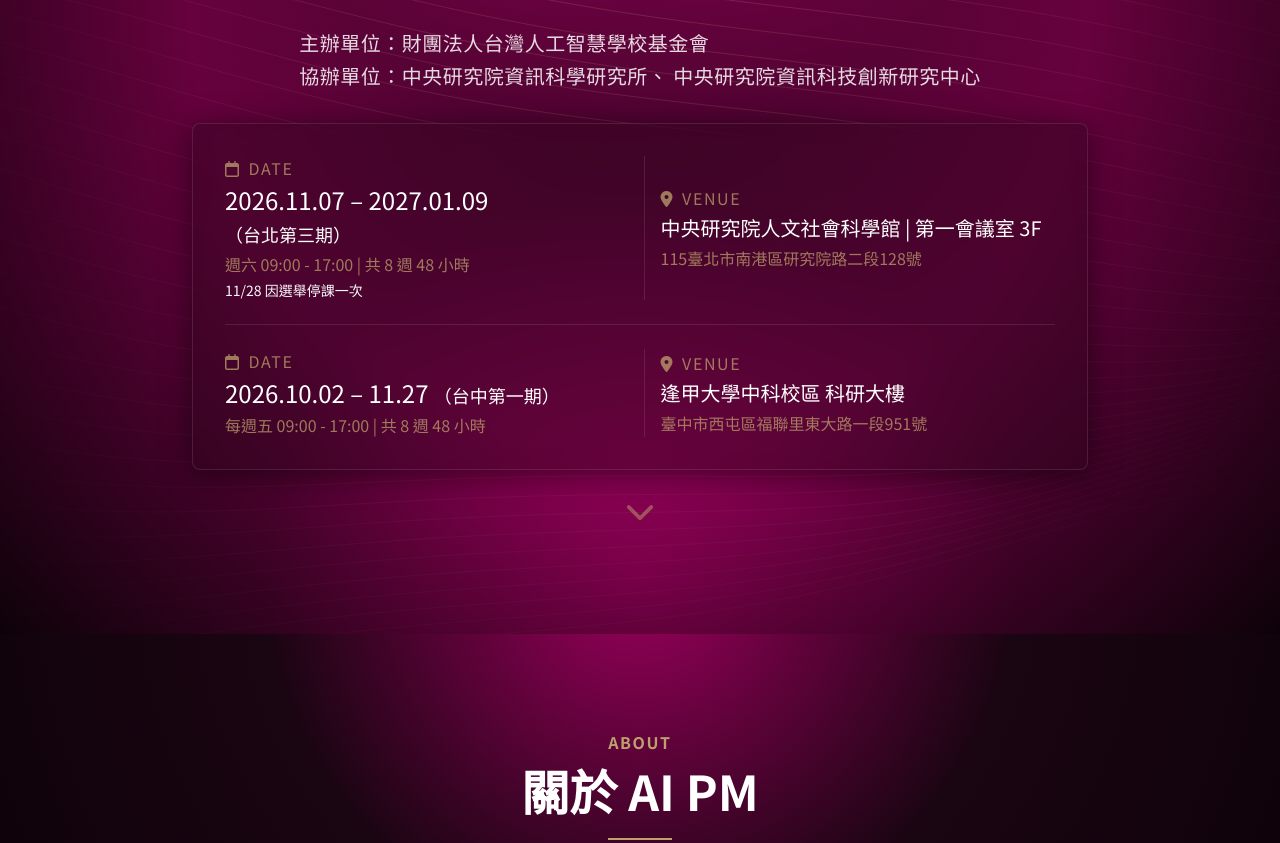
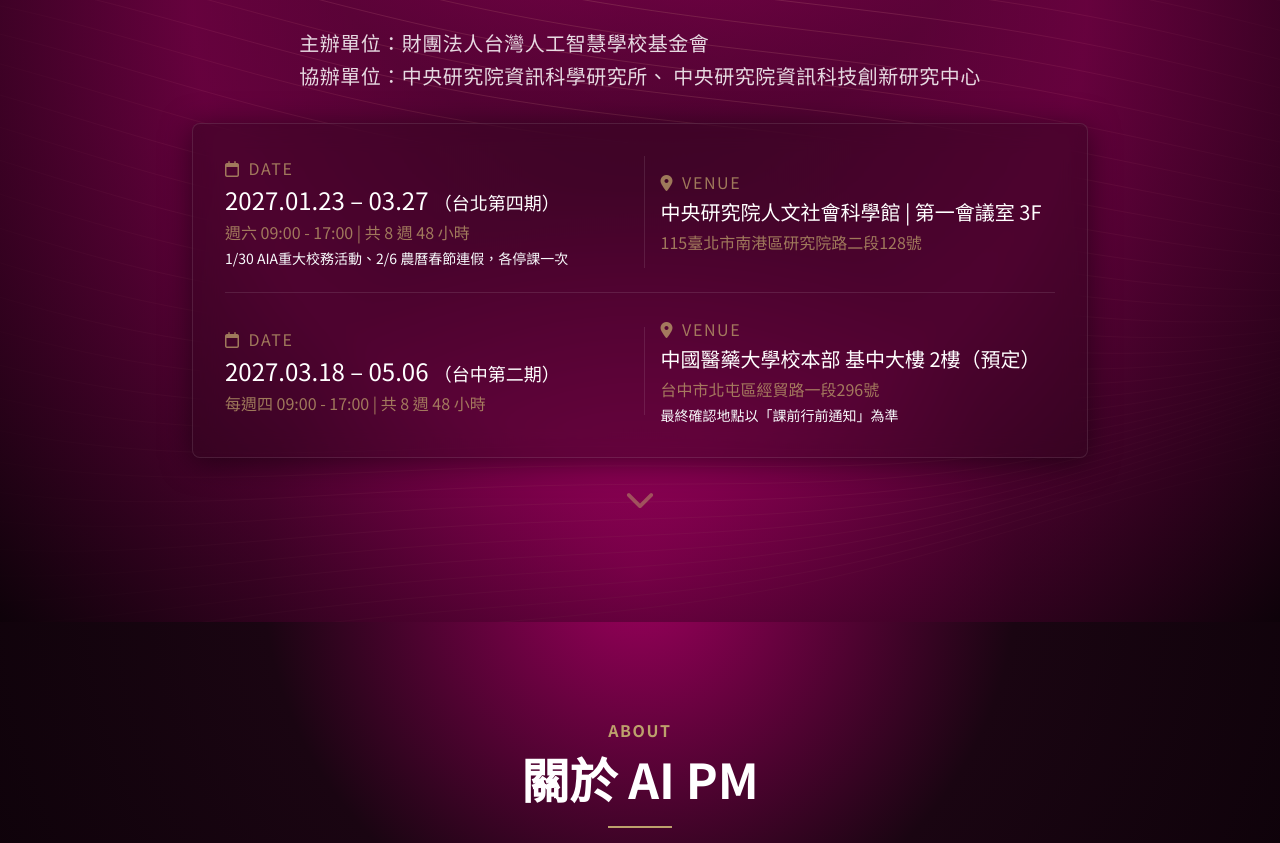
Before and after one commit to Taiwan-AI-Academy/aipm2026.aiacademy.tw, a plain HTML site: page index.html in a window 1280 px wide. Shown: the part 628-1471 px from the top of the page. Drawn offline with nearby package versions, Linux system fonts and the light colour scheme; animation ran at ten frames a second; a web font is replaced by a local one.

Commit message:
feat(registration): [ANTIGRAVITY] update sessions to tp4/tc2 and site metadata
- Update page title, OG/Twitter title (remove 2026), descriptions, and image URLs to aipm.aiacademy.tw
- Update Taipei session to 4th cohort (2027.01.23-03.27, break notes, admission-aipm-tp4)
- Update Taichung session to 2nd cohort (2027.03.18-05.06, CMU venue, admission-aipm-tc2)
- Sync navigation, hero card, registration section, floating CTA, and JS switcher

Co-Authored-By: AntiGravity <noreply@example.com>

```diff
--- a/index.html
+++ b/index.html
@@ -3,20 +3,20 @@
 <head>
     <meta charset="UTF-8">
     <meta name="viewport" content="width=device-width, initial-scale=1.0">
-    <title>2026 AI PM 班 | 台灣人工智慧學校</title>
-    <meta name="description" content="台灣人工智慧學校 AI PM 班，透過大量 AI 硬技能實作操練，搭配案例研討與小組專案協作，打造軟硬實力兼具的全方位 AI 產品經理。2026.11.07-2027.01.09 每週六上課。">
+    <title>AI PM 班 | 台灣人工智慧學校</title>
+    <meta name="description" content="台灣人工智慧學校 AI PM 班，透過大量 AI 硬技能實作操練，搭配案例研討與小組專案協作，打造軟硬實力兼具的全方位 AI 產品經理。2027.01.23-03.27 每週六上課。">
 
     <!-- Open Graph / Facebook -->
     <meta property="og:type" content="website">
-    <meta property="og:title" content="2026 AI PM 班 | 台灣人工智慧學校">
-    <meta property="og:description" content="台灣人工智慧學校 AI PM 班，打造軟硬實力兼具的全方位 AI 產品經理。2026.11.07-2027.01.09 每週六上課。">
-    <meta property="og:image" content="http://aipm2026.aiacademy.tw/assets/aipm-preview2.png">
+    <meta property="og:title" content="AI PM 班 | 台灣人工智慧學校">
+    <meta property="og:description" content="台灣人工智慧學校 AI PM 班，打造軟硬實力兼具的全方位 AI 產品經理。2027.01.23-03.27 每週六上課。">
+    <meta property="og:image" content="https://aipm.aiacademy.tw/assets/aipm-preview2.png">
 
     <!-- Twitter -->
     <meta property="twitter:card" content="summary_large_image">
-    <meta property="twitter:title" content="2026 AI PM 班 | 台灣人工智慧學校">
-    <meta property="twitter:description" content="台灣人工智慧學校 AI PM 班，打造軟硬實力兼具的全方位 AI 產品經理。2026.11.07-2027.01.09 每週六上課。">
-    <meta property="twitter:image" content="http://aipm2026.aiacademy.tw/assets/aipm-preview2.png">
+    <meta property="twitter:title" content="AI PM 班 | 台灣人工智慧學校">
+    <meta property="twitter:description" content="台灣人工智慧學校 AI PM 班，打造軟硬實力兼具的全方位 AI 產品經理。2027.01.23-03.27 每週六上課。">
+    <meta property="twitter:image" content="https://aipm.aiacademy.tw/assets/aipm-preview2.png">
 
     <!-- Google tag (gtag.js) -->
     <script async src="https://www.googletagmanager.com/gtag/js?id=G-B6862W9FBG"></script>
@@ -303,9 +303,9 @@
                         </button>
                         <div class="absolute right-0 top-full pt-1 opacity-0 invisible group-hover:opacity-100 group-hover:visible transition-all duration-200 z-50">
                             <div class="bg-obsidian/95 border border-prestigeGold/30 rounded-sm min-w-max py-1" style="backdrop-filter: blur(12px); -webkit-backdrop-filter: blur(12px);">
-                                <a href="https://aiacademy.tw/admission-aipm-tp3/" target="_blank" class="block px-5 py-2.5 text-sm text-prestigeGold hover:bg-white/5 transition-colors whitespace-nowrap">台北班報名簡章</a>
+                                <a href="https://aiacademy.tw/admission-aipm-tp4/" target="_blank" class="block px-5 py-2.5 text-sm text-prestigeGold hover:bg-white/5 transition-colors whitespace-nowrap">台北班報名簡章</a>
                                 <div class="border-t border-white/10 mx-3"></div>
-                                <a href="https://aiacademy.tw/admission-aipm-tc1/" target="_blank" class="block px-5 py-2.5 text-sm text-prestigeGold hover:bg-white/5 transition-colors whitespace-nowrap">台中班報名簡章</a>
+                                <a href="https://aiacademy.tw/admission-aipm-tc2/" target="_blank" class="block px-5 py-2.5 text-sm text-prestigeGold hover:bg-white/5 transition-colors whitespace-nowrap">台中班報名簡章</a>
                             </div>
                         </div>
                     </div>
@@ -326,8 +326,8 @@
                 <a href="#instructors" class="block px-3 py-2 text-base font-medium text-white hover:text-prestigeGold hover:bg-white/5 rounded-md">特邀講者</a>
                 <a href="#schedule" class="block px-3 py-2 text-base font-medium text-white hover:text-prestigeGold hover:bg-white/5 rounded-md">課程表</a>
                 <a href="#register" class="block px-3 py-2 text-base font-bold text-prestigeGold hover:bg-white/5 rounded-md">報名資訊</a>
-                <a href="https://aiacademy.tw/admission-aipm-tp3/" target="_blank" class="block px-3 py-2 pl-6 text-sm font-medium text-prestigeGold/80 hover:text-prestigeGold hover:bg-white/5 rounded-md">↳ 台北班報名簡章</a>
-                <a href="https://aiacademy.tw/admission-aipm-tc1/" target="_blank" class="block px-3 py-2 pl-6 text-sm font-medium text-prestigeGold/80 hover:text-prestigeGold hover:bg-white/5 rounded-md">↳ 台中班報名簡章</a>
+                <a href="https://aiacademy.tw/admission-aipm-tp4/" target="_blank" class="block px-3 py-2 pl-6 text-sm font-medium text-prestigeGold/80 hover:text-prestigeGold hover:bg-white/5 rounded-md">↳ 台北班報名簡章</a>
+                <a href="https://aiacademy.tw/admission-aipm-tc2/" target="_blank" class="block px-3 py-2 pl-6 text-sm font-medium text-prestigeGold/80 hover:text-prestigeGold hover:bg-white/5 rounded-md">↳ 台中班報名簡章</a>
             </div>
         </div>
     </nav>
@@ -376,13 +376,13 @@
             <!-- Date & Venue Card -->
             <div class="mt-8 flex justify-center fade-up">
                 <div class="glass-card p-6 md:p-8 rounded-lg max-w-4xl w-full flex flex-col gap-0">
-                    <!-- 第三期 -->
+                    <!-- 台北第四期 -->
                     <div class="flex flex-col md:flex-row justify-between items-start md:items-center gap-4 pb-6 border-b border-white/10">
                         <div class="text-left w-full md:flex-1 md:border-r border-white/10 md:pr-6">
                             <div class="text-base text-label uppercase tracking-widest mb-1"><i class="fa-regular fa-calendar mr-2"></i>Date</div>
-                            <div class="text-2xl text-white" style="font-family: 'Noto Sans TC', sans-serif;">2026.11.07 – 2027.01.09 <span class="text-lg">（台北第三期）</span></div>
+                            <div class="text-2xl text-white" style="font-family: 'Noto Sans TC', sans-serif;">2027.01.23 – 03.27 <span class="text-lg">（台北第四期）</span></div>
                             <div class="text-base text-label mt-1">週六 09:00 - 17:00 | 共 8 週 48 小時</div>
-                            <div class="text-sm text-label/80 mt-1">11/28 因選舉停課一次</div>
+                            <div class="text-sm text-label/80 mt-1">1/30 AIA重大校務活動、2/6 農曆春節連假，各停課一次</div>
                         </div>
                         <div class="text-left w-full md:flex-1">
                             <div class="text-base text-label uppercase tracking-widest mb-1"><i class="fa-solid fa-location-dot mr-2"></i>Venue</div>
@@ -392,19 +392,20 @@
                             <div class="text-base text-label mt-1">115臺北市南港區研究院路二段128號</div>
                         </div>
                     </div>
-                    <!-- 第三期 -->
+                    <!-- 台中第二期 -->
                     <div class="flex flex-col md:flex-row justify-between items-start md:items-center gap-4 pt-6">
                         <div class="text-left w-full md:flex-1 md:border-r border-white/10 md:pr-6">
                             <div class="text-base text-label uppercase tracking-widest mb-1"><i class="fa-regular fa-calendar mr-2"></i>Date</div>
-                            <div class="text-2xl text-white" style="font-family: 'Noto Sans TC', sans-serif;">2026.10.02 – 11.27 <span class="text-lg">（台中第一期）</span></div>
-                            <div class="text-base text-label mt-1">每週五 09:00 - 17:00 | 共 8 週 48 小時</div>
+                            <div class="text-2xl text-white" style="font-family: 'Noto Sans TC', sans-serif;">2027.03.18 – 05.06 <span class="text-lg">（台中第二期）</span></div>
+                            <div class="text-base text-label mt-1">每週四 09:00 - 17:00 | 共 8 週 48 小時</div>
                         </div>
                         <div class="text-left w-full md:flex-1">
                             <div class="text-base text-label uppercase tracking-widest mb-1"><i class="fa-solid fa-location-dot mr-2"></i>Venue</div>
                             <div class="text-xl text-white">
-                                <a href="https://maps.app.goo.gl/xn9TFUD7gPZgsCPs5" target="_blank" rel="noopener noreferrer" class="hover:text-prestigeGold transition-colors">逢甲大學中科校區 科研大樓</a>
-                            </div>
-                            <div class="text-base text-label mt-1">臺中市西屯區福聯里東大路一段951號</div>
+                                <a href="https://www.google.com/maps/search/?api=1&query=%E5%8F%B0%E4%B8%AD%E5%B8%82%E5%8C%97%E5%B1%AF%E5%8D%80%E7%B6%93%E8%B2%BF%E8%B7%AF%E4%B8%80%E6%AE%B5296%E8%99%9F" target="_blank" rel="noopener noreferrer" class="hover:text-prestigeGold transition-colors">中國醫藥大學校本部 基中大樓 2樓（預定）</a>
+                            </div>
+                            <div class="text-base text-label mt-1">台中市北屯區經貿路一段296號</div>
+                            <div class="text-sm text-label/80 mt-1">最終確認地點以「課前行前通知」為準</div>
                         </div>
                     </div>
                 </div>
@@ -1147,11 +1148,11 @@
                 <div class="flex gap-1 bg-white/5 rounded-lg p-1">
                     <button id="tab-taipei" onclick="switchSession('taipei')"
                         class="px-6 py-2 rounded-md text-base font-bold transition-all duration-200 bg-prestigeGold text-obsidian">
-                        台北第三期
+                        台北第四期
                     </button>
                     <button id="tab-taichung" onclick="switchSession('taichung')"
                         class="px-6 py-2 rounded-md text-base font-bold transition-all duration-200 text-white/70 hover:text-white">
-                        台中第一期
+                        台中第二期
                     </button>
                 </div>
             </div>
@@ -1169,8 +1170,9 @@
                         <div>
                             <div class="text-white font-bold">日期</div>
                             <p class="text-body" id="reg-date">
-                                2026.11.07 – 2027.01.09<br>
-                                週六 09:00 - 17:00 | 共 8 週 48 小時
+                                2027.01.23 – 03.27<br>
+                                週六 09:00 - 17:00 | 共 8 週 48 小時<br>
+                                <span class="text-sm text-label/80">1/30 AIA重大校務活動、2/6 農曆春節連假，各停課一次</span>
                             </p>
                         </div>
                     </div>
@@ -1222,7 +1224,7 @@
             <!-- CTA -->
             <div class="text-center fade-up">
                 <p class="text-xl text-body mb-8 max-w-2xl mx-auto">8 週密集培訓，從 Prompt Engineering 到 Vibe Coding，<br class="hidden md:inline">成為 AI 時代的全方位產品經理。</p>
-                <a id="reg-cta-btn" href="https://aiacademy.tw/admission-aipm-tp3/" target="_blank" onclick="gtag('event', 'click_registration', {'event_category': 'engagement', 'event_label': 'section_cta'});" class="inline-block bg-prestigeGold hover:bg-prestigeGoldHover text-obsidian font-bold text-xl px-12 py-4 rounded-sm tracking-widest uppercase transition-all duration-300 shadow-[0_0_20px_rgba(189,161,108,0.4)] hover:shadow-[0_0_40px_rgba(189,161,108,0.6)]">
+                <a id="reg-cta-btn" href="https://aiacademy.tw/admission-aipm-tp4/" target="_blank" onclick="gtag('event', 'click_registration', {'event_category': 'engagement', 'event_label': 'section_cta'});" class="inline-block bg-prestigeGold hover:bg-prestigeGoldHover text-obsidian font-bold text-xl px-12 py-4 rounded-sm tracking-widest uppercase transition-all duration-300 shadow-[0_0_20px_rgba(189,161,108,0.4)] hover:shadow-[0_0_40px_rgba(189,161,108,0.6)]">
                     台北班報名簡章
                 </a>
             </div>
@@ -1233,8 +1235,8 @@
     <!-- Floating CTA Button -->
     <div class="floating-cta-wrapper" aria-label="報名簡章">
         <div class="floating-cta-panel">
-            <a href="https://aiacademy.tw/admission-aipm-tp3/" target="_blank" class="floating-cta-item">台北班報名簡章</a>
-            <a href="https://aiacademy.tw/admission-aipm-tc1/" target="_blank" class="floating-cta-item">台中班報名簡章</a>
+            <a href="https://aiacademy.tw/admission-aipm-tp4/" target="_blank" class="floating-cta-item">台北班報名簡章</a>
+            <a href="https://aiacademy.tw/admission-aipm-tc2/" target="_blank" class="floating-cta-item">台中班報名簡章</a>
         </div>
         <div class="floating-cta-tab">報名簡章</div>
     </div>
@@ -1495,17 +1497,17 @@
         // Session Tab Switcher
         const sessions = {
             taipei: {
-                date: '2026.11.07 – 2027.01.09<br>週六 09:00 - 17:00 | 共 8 週 48 小時',
+                date: '2027.01.23 – 03.27<br>週六 09:00 - 17:00 | 共 8 週 48 小時<br><span class="text-sm text-label/80">1/30 AIA重大校務活動、2/6 農曆春節連假，各停課一次</span>',
                 venue: '<a href="https://www.google.com/maps/place/115%E8%87%BA%E5%8C%97%E5%B8%82%E5%8D%97%E6%B8%AF%E5%8D%80%E4%B8%AD%E5%A4%AE%E7%A0%94%E7%A9%B6%E9%99%A2%E4%BA%BA%E6%96%87%E7%A4%BE%E6%9C%83%E7%A7%91%E5%AD%B8%E9%A4%A8/@25.0414772,121.6099556,16.5z/data=!4m6!3m5!1s0x3442ab46b28e2353:0x517ec1d97ce9d731!8m2!3d25.0409679!4d121.6113732!16s%2Fg%2F11x6r7fv6z?entry=ttu&g_ep=EgoyMDI2MDMwOC4wIKXMDSoASAFQAw%3D%3D" target="_blank" rel="noopener noreferrer" class="hover:text-prestigeGold transition-colors">中央研究院人文社會科學館 | 第一會議室 ( 3F )</a>',
                 address: '115臺北市南港區研究院路二段128號',
-                cta: 'https://aiacademy.tw/admission-aipm-tp3/',
+                cta: 'https://aiacademy.tw/admission-aipm-tp4/',
                 label: '台北班報名簡章'
             },
             taichung: {
-                date: '2026.10.02 – 11.27<br>每週五 09:00 - 17:00 | 共 8 週 48 小時',
-                venue: '<a href="https://maps.app.goo.gl/xn9TFUD7gPZgsCPs5" target="_blank" rel="noopener noreferrer" class="hover:text-prestigeGold transition-colors">逢甲大學中科校區 科研大樓</a>',
-                address: '臺中市西屯區福聯里東大路一段951號',
-                cta: 'https://aiacademy.tw/admission-aipm-tc1/',
+                date: '2027.03.18 – 05.06<br>每週四 09:00 - 17:00 | 共 8 週 48 小時',
+                venue: '<a href="https://www.google.com/maps/search/?api=1&query=%E5%8F%B0%E4%B8%AD%E5%B8%82%E5%8C%97%E5%B1%AF%E5%8D%80%E7%B6%93%E8%B2%BF%E8%B7%AF%E4%B8%80%E6%AE%B5296%E8%99%9F" target="_blank" rel="noopener noreferrer" class="hover:text-prestigeGold transition-colors">中國醫藥大學校本部 基中大樓 2樓（預定）</a>',
+                address: '台中市北屯區經貿路一段296號<br><span class="text-sm text-label/80">最終確認地點以「課前行前通知」為準</span>',
+                cta: 'https://aiacademy.tw/admission-aipm-tc2/',
                 label: '台中班報名簡章'
             }
         };
```
